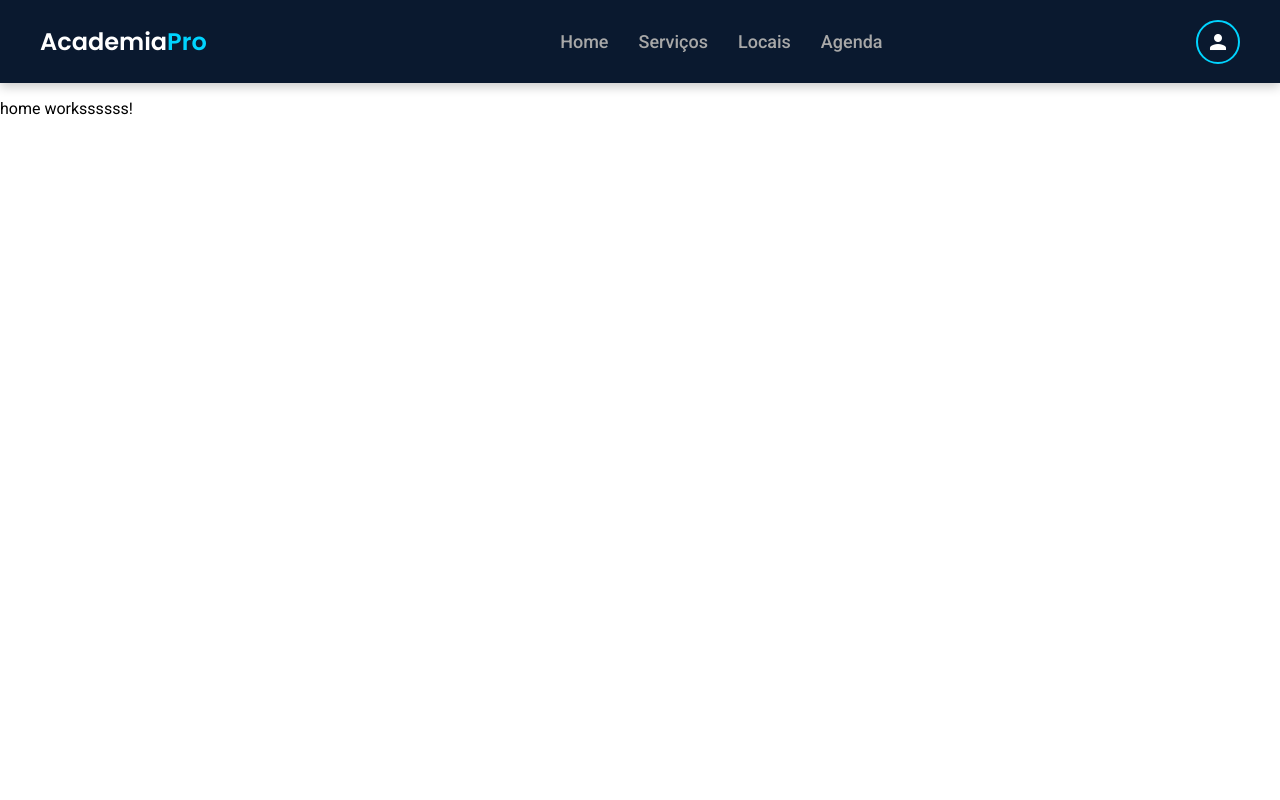
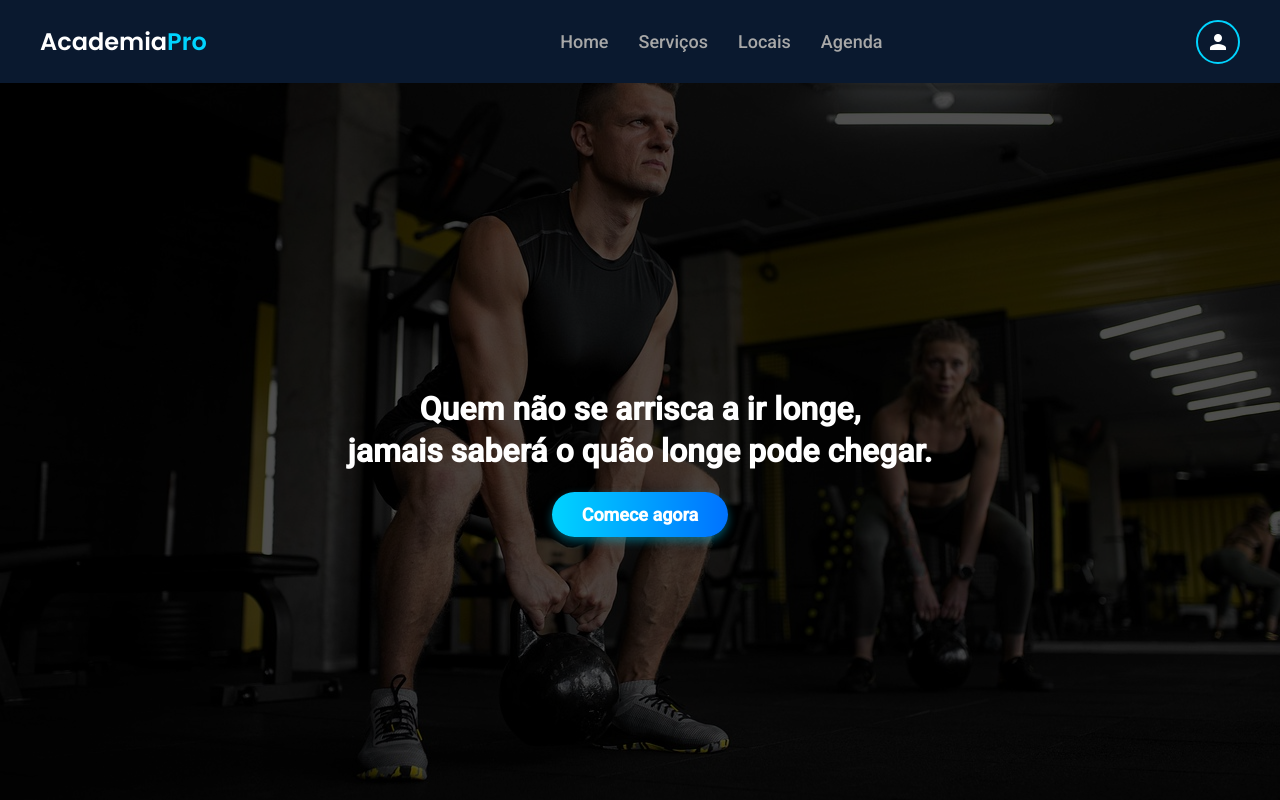
Before and after one commit to O-orion/gym-app, an Angular app: page / in a window 1280 px wide. Built offline with nearby package versions, Linux system fonts and the light colour scheme.

Commit message:
PUT -  Criando component banner e atualizando pagina home

```diff
--- /dev/null
+++ b/src/app/components/banner/banner.component.html
@@ -0,0 +1,11 @@
+<main class="container-home">
+  <!-- Efeito de sombra no fundo -->
+ <div class="overlay"></div>
+ <div class="content">
+   <h2 class="titulo">
+     Quem não se arrisca a ir longe,<br>
+     jamais saberá o quão longe pode chegar.
+   </h2>
+   <a href="#" class="btn">Comece agora</a>
+ </div>
+</main>
--- /dev/null
+++ b/src/app/components/banner/banner.component.scss
@@ -0,0 +1,83 @@
+@import url('https://fonts.googleapis.com/css2?family=Poppins:wght@300;600&display=swap');
+
+.container-home {
+  flex-grow: 1;
+  background-image: url('/gym.png');
+  background-size: cover;
+  background-attachment: fixed;
+  display: flex;
+  align-items: center;
+  justify-content: center;
+  position: relative;
+  color: #fff;
+  text-align: center;
+  padding: 20px;
+  height: 90%;
+}
+
+/* Sombra para destacar o texto */
+.overlay {
+  position: absolute;
+  inset: 0;
+  background: rgba(0, 0, 0, 0.692);
+}
+
+/* Caixa de conteúdo */
+.content {
+  position: relative;
+  z-index: 2;
+  max-width: 800px;
+  animation: fadeInUp 1s ease-out;
+}
+
+.titulo {
+  font-size: 2rem;
+  font-weight: 600;
+  line-height: 1.3;
+  opacity: 0;
+  animation: fadeIn 1s ease-out forwards;
+}
+
+.btn {
+  display: inline-block;
+  margin-top: 20px;
+  padding: 12px 30px;
+  font-size: 18px;
+  font-weight: 600;
+  color: #fff;
+  background: linear-gradient(90deg, #00D4FF, #0072FF); /* Efeito Neon */
+  border-radius: 50px;
+  text-decoration: none;
+  transition: 0.3s ease;
+  box-shadow: 0 4px 10px rgba(0, 212, 255, 0.4);
+  opacity: 0;
+  animation: fadeIn 1.5s ease-out forwards 0.5s;
+}
+
+.btn:hover {
+  transform: translateY(-3px);
+  box-shadow: 0 6px 15px rgba(0, 212, 255, 0.6);
+}
+
+/* ANIMAÇÕES */
+@keyframes fadeIn {
+  from {
+    opacity: 0;
+    transform: translateY(20px);
+  }
+  to {
+    opacity: 1;
+    transform: translateY(0);
+  }
+}
+
+@keyframes fadeInUp {
+  from {
+    opacity: 0;
+    transform: translateY(50px);
+  }
+  to {
+    opacity: 1;
+    transform: translateY(0);
+  }
+}
--- a/src/app/pages/home/home.component.html
+++ b/src/app/pages/home/home.component.html
@@ -1 +1 @@
-<p>home workssssss!</p>
+<app-banner></app-banner>
--- a/src/app/pages/home/home.component.ts
+++ b/src/app/pages/home/home.component.ts
@@ -1,8 +1,9 @@
 import { Component } from '@angular/core';
+import { BannerComponent } from "../../components/banner/banner.component";
 
 @Component({
   selector: 'app-home',
-  imports: [],
+  imports: [BannerComponent],
   templateUrl: './home.component.html',
   styleUrl: './home.component.scss',
   standalone: true
--- a/src/styles.scss
+++ b/src/styles.scss
@@ -10,3 +10,8 @@ html, body {
   overflow-x: hidden;
  }
 body { padding: 0; width: 100%; margin: 0; font-family: Roboto, "Helvetica Neue", sans-serif; }
+
+h1,h2,h3 {
+  margin: 0;
+  padding: 0;
+}
```
Also changed, not shown: src/app/components/banner/banner.component.ts (added, +11 -0 lines), public/gym.png (added), 1 other file (tests, documents, lock files or other folders).
